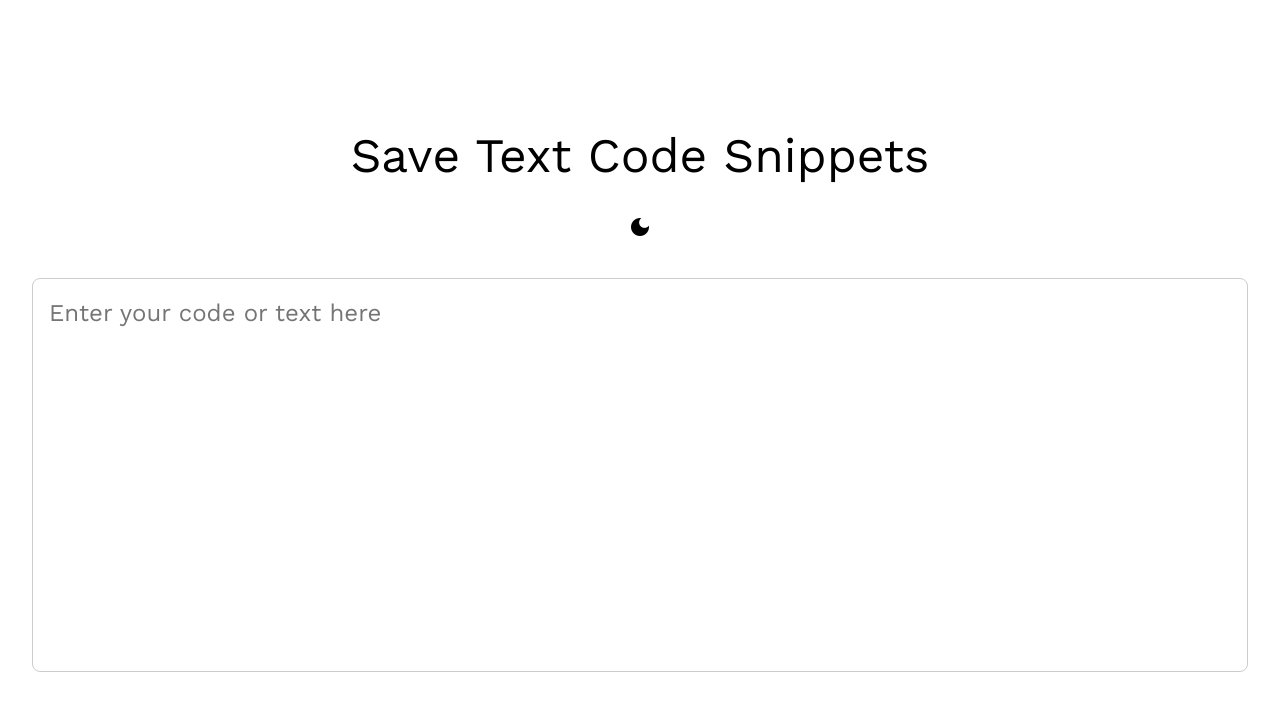
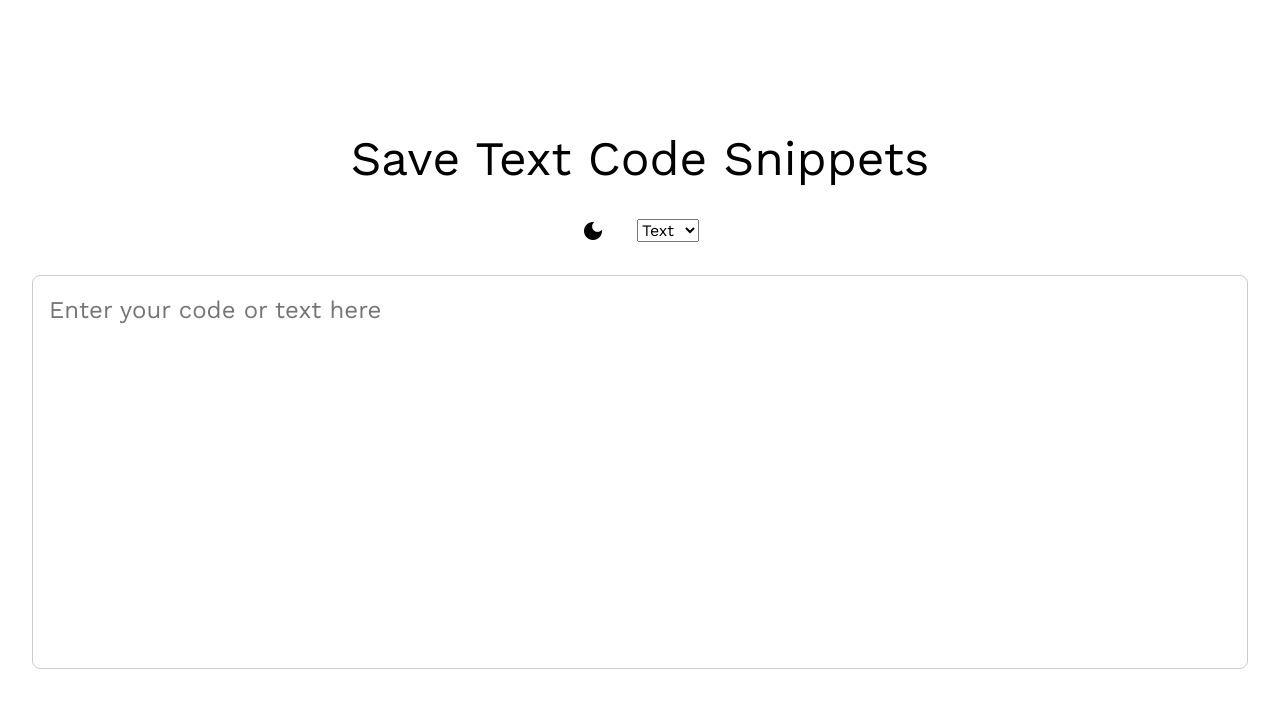
Before and after one commit to Aditya-Ace/save_notes_and_snippets, a Next.js app: page / in a window 1280 px wide. Shown: the top 710 px of the page. Built offline with nearby package versions, Linux system fonts and the light colour scheme.

Commit message:
added some bug fixes and an option to select which type of text it is

```diff
--- a/pages/index.js
+++ b/pages/index.js
@@ -6,9 +6,19 @@ import styles from '../styles/Home.module.css'
 export default function Home() {
 	const [userCode, setUserCode] = useState('')
 	const [themeToggle, setThemeToggle] = useState(false)
+	const [textType, setTextType] = useState('')
 
 	const toggleTheme = () => {
 		setThemeToggle(!themeToggle)
+	}
+
+	const handleSelectChange = (e) => {
+		localStorage.setItem('textType', e.target.value)
+		setTextType(e.target.value)
+	}
+
+	const handleSaveUserInput = (e) => {
+		console.log(e.target.value)
 	}
 
 	useEffect(() => {
@@ -21,11 +31,13 @@ export default function Home() {
 			document.body.classList.add('dark')
 			document.getElementById('title').classList.add('dark')
 			document.getElementById('addTextCode').classList.add('dark')
+			document.getElementById('textType').classList.add('dark')
 			localStorage.setItem('theme', 'dark')
 		} else {
 			document.body.classList.remove('dark')
 			document.getElementById('title').classList.remove('dark')
 			document.getElementById('addTextCode').classList.remove('dark')
+			document.getElementById('textType').classList.remove('dark')
 			localStorage.removeItem('theme')
 		}
 	}, [themeToggle])
@@ -42,7 +54,7 @@ export default function Home() {
 				<h1 className={styles.title} id='title'>
 					Save Text Code Snippets
 				</h1>
-				<section>
+				<section className={styles.toolKit_wrapper}>
 					<span
 						className={
 							themeToggle
@@ -53,6 +65,10 @@ export default function Home() {
 					>
 						dark_mode
 					</span>
+					<select id='textType' onChange={handleSelectChange}>
+						<option value='text'>Text</option>
+						<option value='code'>Code</option>
+					</select>
 				</section>
 				<textarea
 					name='addTextCode'
@@ -63,6 +79,9 @@ export default function Home() {
 					onChange={(e) => setUserCode(e.target.value)}
 					value-={userCode}
 					className={styles.textarea}
+					autoComplete='off'
+					autoCorrect='on'
+					onBlur={handleSaveUserInput}
 				></textarea>
 			</main>
 		</div>
--- a/styles/Home.module.css
+++ b/styles/Home.module.css
@@ -19,6 +19,14 @@
 	font-size: 3rem;
 }
 
+.toolKit_wrapper {
+	display: flex;
+	flex-direction: row;
+	justify-content: center;
+	align-items: center;
+	gap: 2rem;
+}
+
 .textarea {
 	width: 100%;
 	height: 100%;
```
